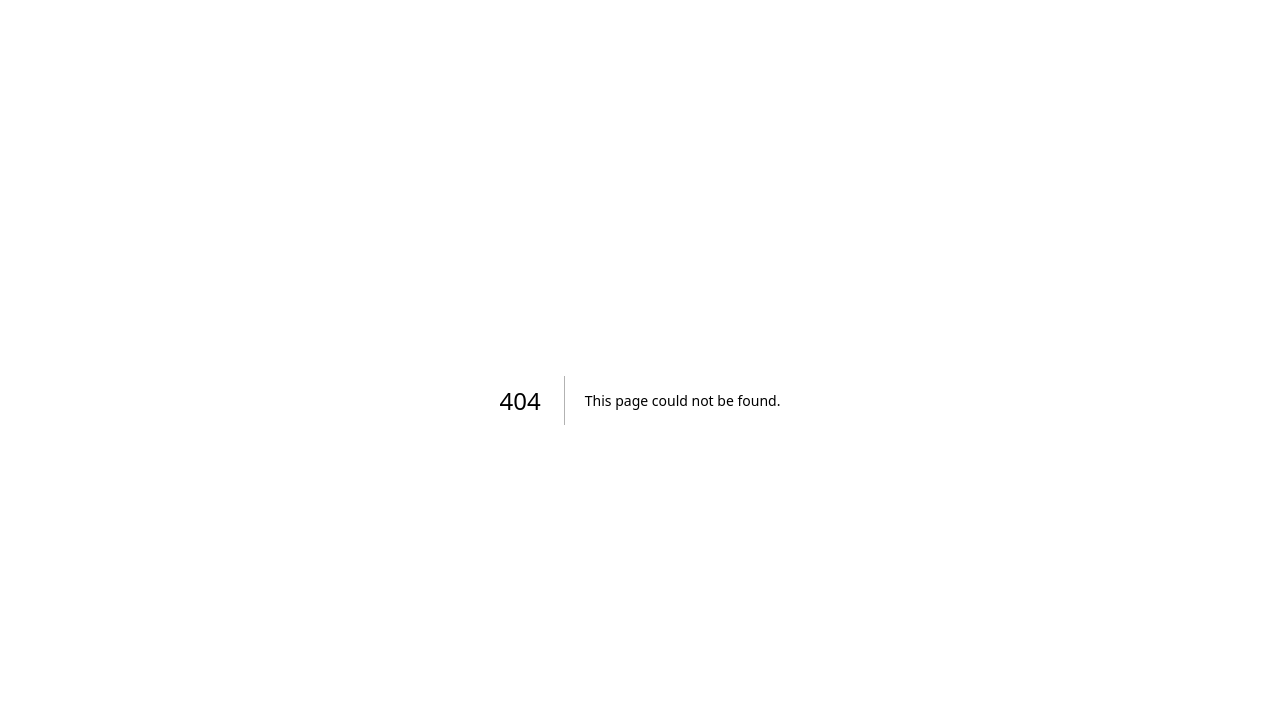
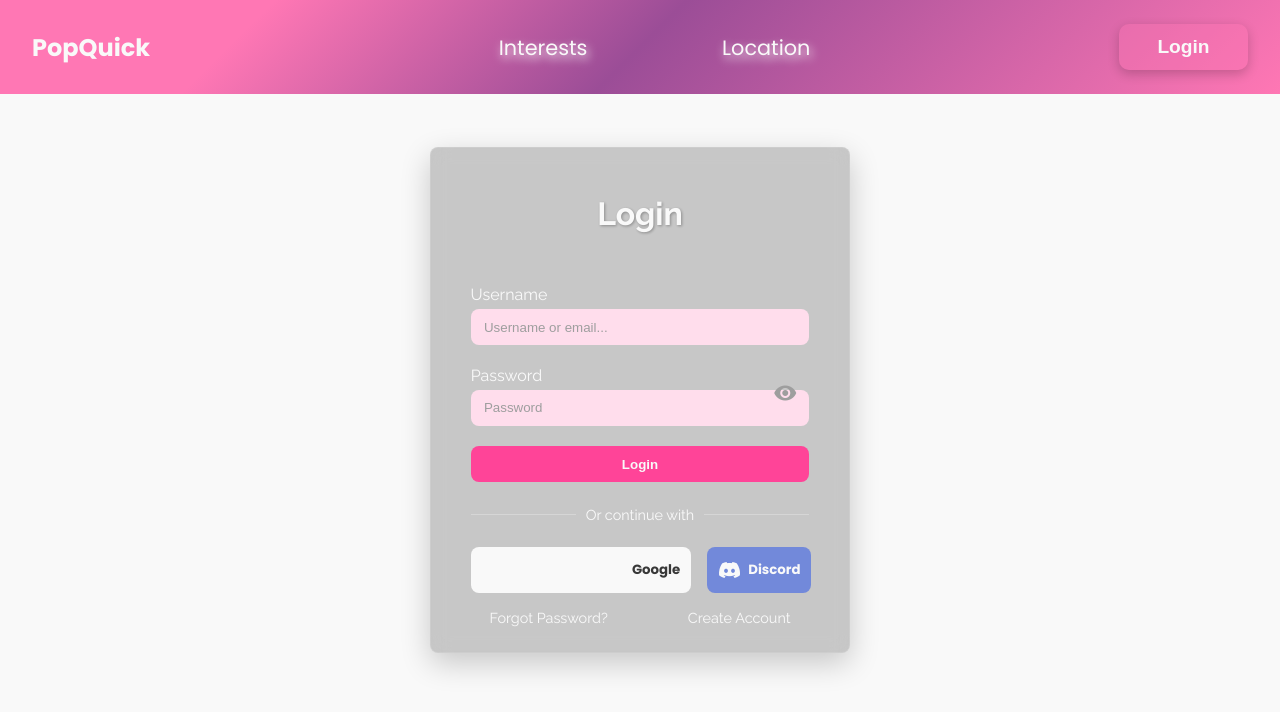
Before and after one commit to MonkyMars/PopQuick, a Next.js app in the folder apps/web/: page /login in a window 1280 px wide. Before the commit this address had no page. Shown: the top 712 px of the page. Built offline with nearby package versions, Linux system fonts and the light colour scheme.

Commit message:
working on login page, frontend (not done)

```diff
--- /dev/null
+++ b/apps/web/src/app/login/page.tsx
@@ -0,0 +1,111 @@
+"use client";
+import React, { useEffect, useState, FormEvent } from "react";
+import { type LoginUser } from "../../../utils/user-service";
+import { NavDesktop } from "../../../components/components";
+import "./login.scss";
+import { Button } from "@repo/ui/button";
+import Head from "next/head";
+import { NextPage } from "next";
+
+const Login: NextPage = () => {
+  const [credentials, setCredentials] = useState<LoginUser>({
+    username: "",
+    password: "",
+  });
+  const [showPassword, setShowPassword] = useState<boolean>(false);
+  const handleLogin = (e: FormEvent<HTMLFormElement>) => {
+    e.preventDefault();
+  };
+  const handleGoogleLogin = () => {};
+  const handleDiscordLogin = () => {};
+  return (
+    <>
+		<Head>
+			<link rel="stylesheet" href="https://fonts.googleapis.com/icon?family=Material+Icons"/>
+		</Head>
+      <NavDesktop />
+      <div className="loginContainer">
+        <form className="loginForm" onSubmit={handleLogin}>
+          <h2>Login</h2>
+
+          <div className="inputGroup">
+					<label>{'Username'}</label>
+            <input
+              type="email"
+              placeholder="Username or email..."
+              value={credentials.username}
+              onChange={(e) =>
+                setCredentials((prev) => ({
+                  ...prev,
+                  username: e.target.value,
+                }))
+              }
+              required
+              className="loginInput"
+            />
+          </div>
+
+          <div className="inputGroup passwordGroup">
+						<label>{'Password'}</label>
+            <input
+              type={showPassword ? "text" : "password"}
+              placeholder="Password"
+              value={credentials.password}
+              onChange={(e) =>
+                setCredentials((prev) => ({
+                  ...prev,
+                  password: e.target.value,
+                }))
+              }
+              required
+              className="loginInput"
+            />
+            <button
+              type="button"
+              className="passwordToggle"
+              onClick={() => setShowPassword(!showPassword)}
+            >
+              <i className="material-icons">
+                {showPassword ? "visibility_off" : "visibility"}
+              </i>
+            </button>
+          </div>
+
+          <button type="submit" className="loginButton">
+            Login
+          </button>
+
+          <div className="divider">
+            <span>Or continue with</span>
+          </div>
+
+          <div className="socialLogin">
+            <button
+              type="button"
+              className="googleButton"
+              onClick={handleGoogleLogin}
+            >
+              <i className="material-icons">google</i>
+              Google
+            </button>
+            <Button
+              type="button"
+              className="discordButton"
+              onClick={handleDiscordLogin}
+            >
+              <i className="material-icons">discord</i>
+              Discord
+            </Button>
+          </div>
+
+          <div className="formFooter">
+            <a href="/forgot-password">Forgot Password?</a>
+            <a href="/signup">Create Account</a>
+          </div>
+        </form>
+      </div>
+    </>
+  );
+};
+
+export default Login;
```
